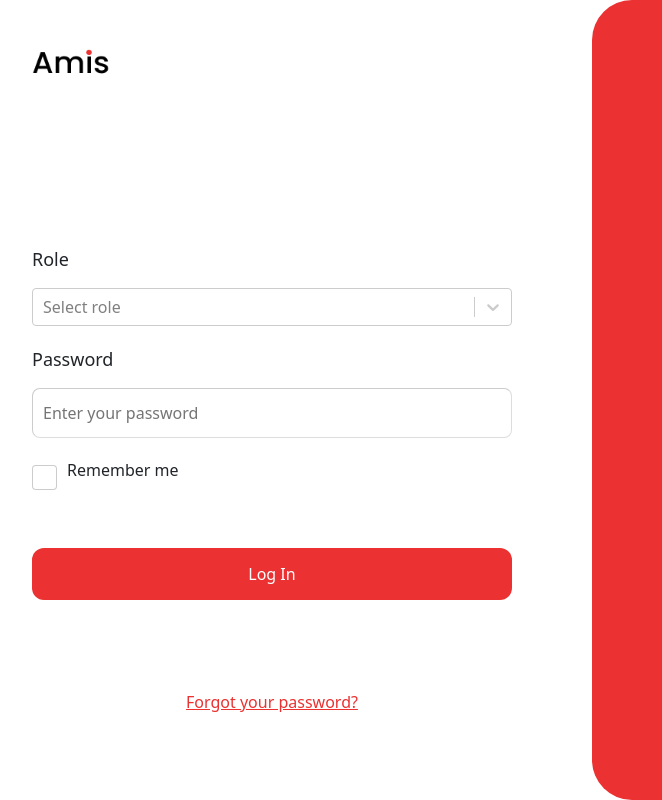
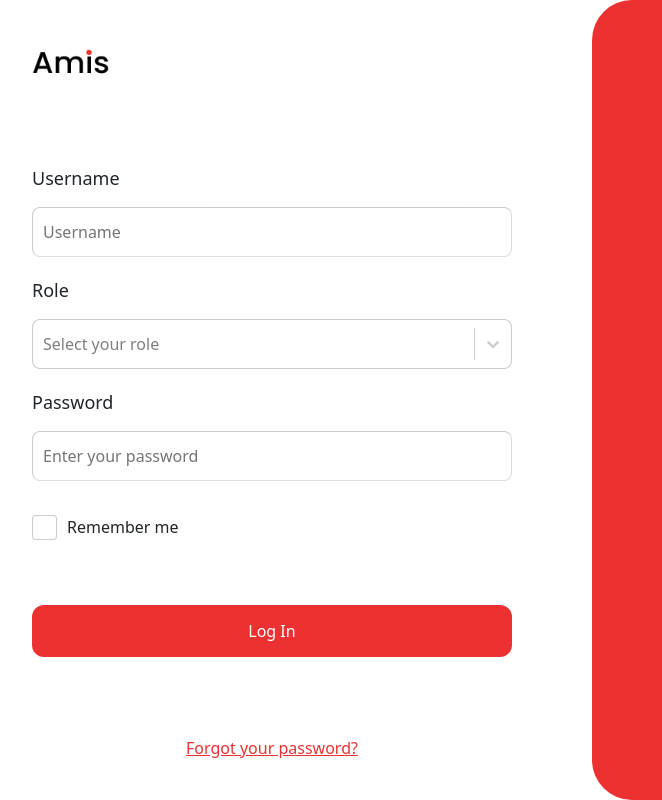
Before and after one commit to AMISTheProject/AMIS, a React (Create React App) app: page /login in a window 1280 px wide. Shown: the whole page, without its empty margins (48-710 px from the left). Built offline with nearby package versions, Linux system fonts and the light colour scheme.

Commit message:
Add  & style username field and role dropdown to login page

```diff
--- a/package.json
+++ b/package.json
@@ -6,10 +6,12 @@
     "@testing-library/jest-dom": "^5.17.0",
     "@testing-library/react": "^13.4.0",
     "@testing-library/user-event": "^13.5.0",
+    "bootstrap": "^5.3.3",
     "react": "^18.3.1",
     "react-dom": "^18.3.1",
     "react-router-dom": "^6.23.1",
     "react-scripts": "^5.0.1",
+    "react-select": "^5.8.0",
     "web-vitals": "^2.1.4"
   },
   "scripts": {
--- a/src/assets/style/styles.css
+++ b/src/assets/style/styles.css
@@ -861,7 +861,6 @@
 .forgot-password-link {
     color: #EB3131;
     text-decoration: underline;
-    margin-top: -70px;
 }
 
 .login-check-container {
--- a/src/components/DropdownList.js
+++ b/src/components/DropdownList.js
@@ -1,54 +1,36 @@
-/*import Form from 'react-bootstrap/Form';
 
-
-export const DropdownList =() => { {
-  return (
-    <Form.Select className="dropdown-login" aria-label="role">
-      <option className="dropdown-login" value="plant-man">Project Manager</option>
-      <option value="plant-enj">Plant Engineer</option>
-      <option value="fin-dept">Finance Department</option>
-      <option value="cil">Continuous Improvement Lead</option>
-      <option value="bso">Business Services Organization</option>
-    </Form.Select>
-  );
-}
-}*/
 import React from 'react'
 import { redirect } from 'react-router-dom';
 import Select from 'react-select'
 import Creatable from 'react-select/creatable';
 
-const options = [
-  { value: 'plant-manager', label: 'Plant Manager' },
-  {value:'plant-engineer',label:'Plant Engineer'},
-  { value: 'finance-department', label: 'Finance Department' },
-  { value: 'continuous-improvement-lead', label: 'Continuous Improvement Lead' },
-  { value: 'business-services-organization', label: 'Business Services Organization' }
-]
-
 const customStyles = {
   control: (provided, state) => ({
     ...provided,
-    boxShadow:'none', //removes the stupid blue shit
+    outline: 'none',
+    boxShadow: state.isFocused ? 'inset 0 0 0 1px #000' : 'none',
     backgroundColor: '#ffffff',
-    borderColor: '#ccc',
+    height: '50px',
+    borderRadius: '8px',
+    borderColor: 'rgba(0, 0, 0, 0.2)',
     '&:hover': {
-      borderColor: '#red',
-      borderColor: state.isSelected? 'black': 'red',
-      outline: 'none',
+      borderColor: 'black',
     },
+    '&:focus': {
+      borderColor: 'black',
+    }
   }),
   option: (provided, state) => ({
     ...provided,
     backgroundColor: state.isSelected ? '#999' : '#fff',
     color: state.isSelected ? '#fff' : '#000',
+    color: state.isFocused && state.isSelected ? '#000':'fff',
     '&:hover': {
       backgroundColor: '#f0f0f0',
-
     }
   })
 };
 
-export const DropdownList = () => (
-  <Select styles={customStyles} options={options} placeholder='Select role'/>
+export const DropdownList = ({options, placeholder}) => (
+  <Select styles={customStyles} options={options} placeholder={placeholder}/>
 )
--- a/src/components/Login.js
+++ b/src/components/Login.js
@@ -1,6 +1,7 @@
 import '../assets/style/styles.css';
 import React, { useState } from 'react';
 import logo from '../assets/images/amis-logo.png';
+import userIcon from '../assets/images/user-icon.png';
 import { PrimaryButton } from './PrimaryButton';
 import { Checkbox } from './Checkbox';
 import {DropdownList} from './DropdownList';
@@ -8,6 +9,13 @@ import {DropdownList} from './DropdownList';
 export const Login = () => {
     const [isChecked, setIsChecked] = useState(false);
 
+    const options = [
+        { value: 'plant-manager', label: 'Plant Manager' },
+        { value:'plant-engineer',label:'Plant Engineer'},
+        { value: 'finance-department', label: 'Finance Department' },
+        { value: 'continuous-improvement-lead', label: 'Continuous Improvement Lead' },
+        { value: 'business-services-organization', label: 'Business Services Organization' }
+      ]
     return (
         <div className='login-container'>
             <div className='login-left-container'>
@@ -17,8 +25,12 @@ export const Login = () => {
 
                 <div className='login-form-container'>
                     <div className='asset-screen-input-container'>
+                        <label className='asset-screen-input-label' for="role">Username</label>
+                        <input className='asset-screen-input-field' type="text" id="role" name="role" placeholder='Username'></input>
+                    </div>
+                    <div className='asset-screen-input-container'>
                         <label className='asset-screen-input-label' for="role">Role</label>
-                        <DropdownList/>
+                        <DropdownList options={options} placeholder={'Select your role'}/>
                     </div>
 
                     <div className='asset-screen-input-container'>
@@ -28,7 +40,7 @@ export const Login = () => {
 
                     <div className='login-check-container'>
                         <Checkbox value={isChecked} onChange={setIsChecked} />
-                        <p>Remember me</p>
+                        <p style={{marginTop: '14px'}}>Remember me</p>
                     </div>
 
                     <PrimaryButton text={'Log In'} color='#fff' bgColor='#EB3131' className='login-button' />
```
Also changed, not shown: src/assets/images/user-icon.png (added).
